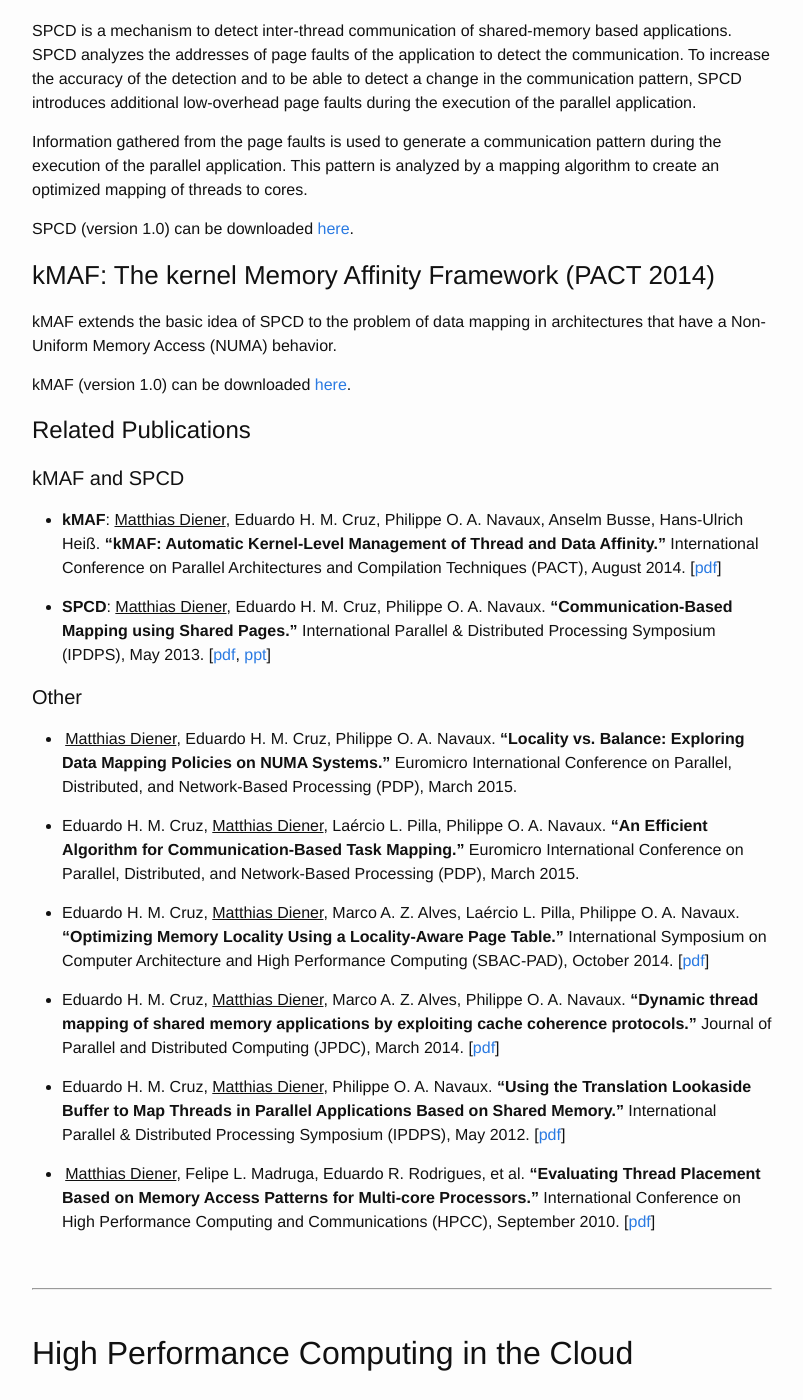
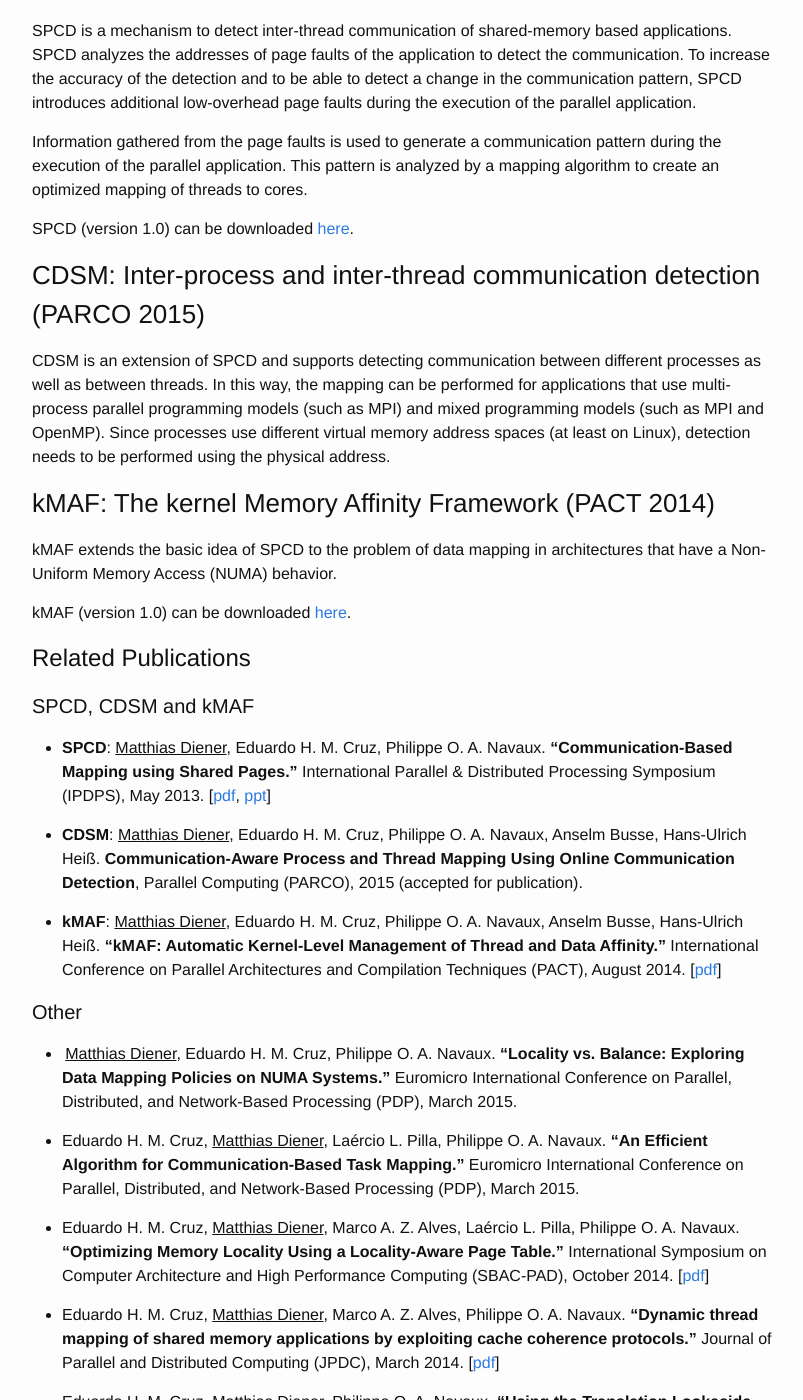
Before and after one commit to matthiasdiener/matthiasdiener.github.io, a Jekyll site: the page built from research.md, in a window 1280 px wide and 1400 px high, scrolled down 507 px. Shown: the whole window, without its empty margins (238-1041 px from the left). Built offline with Jekyll 4.4.1, drawn with Linux system fonts in a browser that asks for light colours.

Commit message:
add parco

```diff
--- a/research.md
+++ b/research.md
@@ -23,6 +23,11 @@ This pattern is analyzed by a mapping algorithm to create an optimized mapping o
 
 SPCD (version 1.0) can be downloaded [here](../files/spcd-1.0.tar.gz).
 
+### CDSM: Inter-process and inter-thread communication detection (PARCO 2015)
+
+CDSM is an extension of SPCD and supports detecting communication between different processes as well as between threads. In this way, the mapping can be performed for applications that use multi-process parallel programming models (such as MPI) and mixed programming models (such as MPI and OpenMP).
+Since processes use different virtual memory address spaces (at least on Linux), detection needs to be performed using the physical address.
+
 ### kMAF: The kernel Memory Affinity Framework (PACT 2014)
 
 kMAF extends the basic idea of SPCD to the problem of data mapping in architectures that have a Non-Uniform Memory Access (NUMA) behavior.
@@ -32,11 +37,13 @@ kMAF (version 1.0) can be downloaded [here](../files/kmaf-1.0.tar.xz).
 # Related Publications
 
 
-#### kMAF and SPCD
+#### SPCD, CDSM and kMAF
+* **SPCD**: <u>Matthias Diener</u>, Eduardo H. M. Cruz, Philippe O. A. Navaux. **“Communication-Based Mapping using Shared Pages.”** International Parallel & Distributed Processing Symposium (IPDPS), May 2013. [[pdf](../files/2013-IPDPS-SPCD.pdf), [ppt](../files/2013-IPDPS-SPCD-presentation.pdf)]
+
+* **CDSM**: <u>Matthias Diener</u>, Eduardo H. M. Cruz, Philippe O. A. Navaux, Anselm Busse, Hans-Ulrich Heiß. **Communication-Aware Process and Thread Mapping Using Online Communication Detection**, Parallel Computing (PARCO), 2015 (accepted for publication).
+
 * **kMAF**: <u>Matthias Diener</u>, Eduardo H. M. Cruz, Philippe O. A. Navaux, Anselm Busse, Hans-Ulrich Heiß. **“kMAF: Automatic Kernel-Level Management of Thread and Data Affinity.”** International Conference on Parallel Architectures and Compilation Techniques (PACT), August 2014.
 [[pdf](../files/2014-PACT-kMAF.pdf)]
-
-* **SPCD**: <u>Matthias Diener</u>, Eduardo H. M. Cruz, Philippe O. A. Navaux. **“Communication-Based Mapping using Shared Pages.”** International Parallel & Distributed Processing Symposium (IPDPS), May 2013. [[pdf](../files/2013-IPDPS-SPCD.pdf), [ppt](../files/2013-IPDPS-SPCD-presentation.pdf)]
 
 #### Other
 
```
Also changed, not shown: publications.md (+2 -0 lines).
